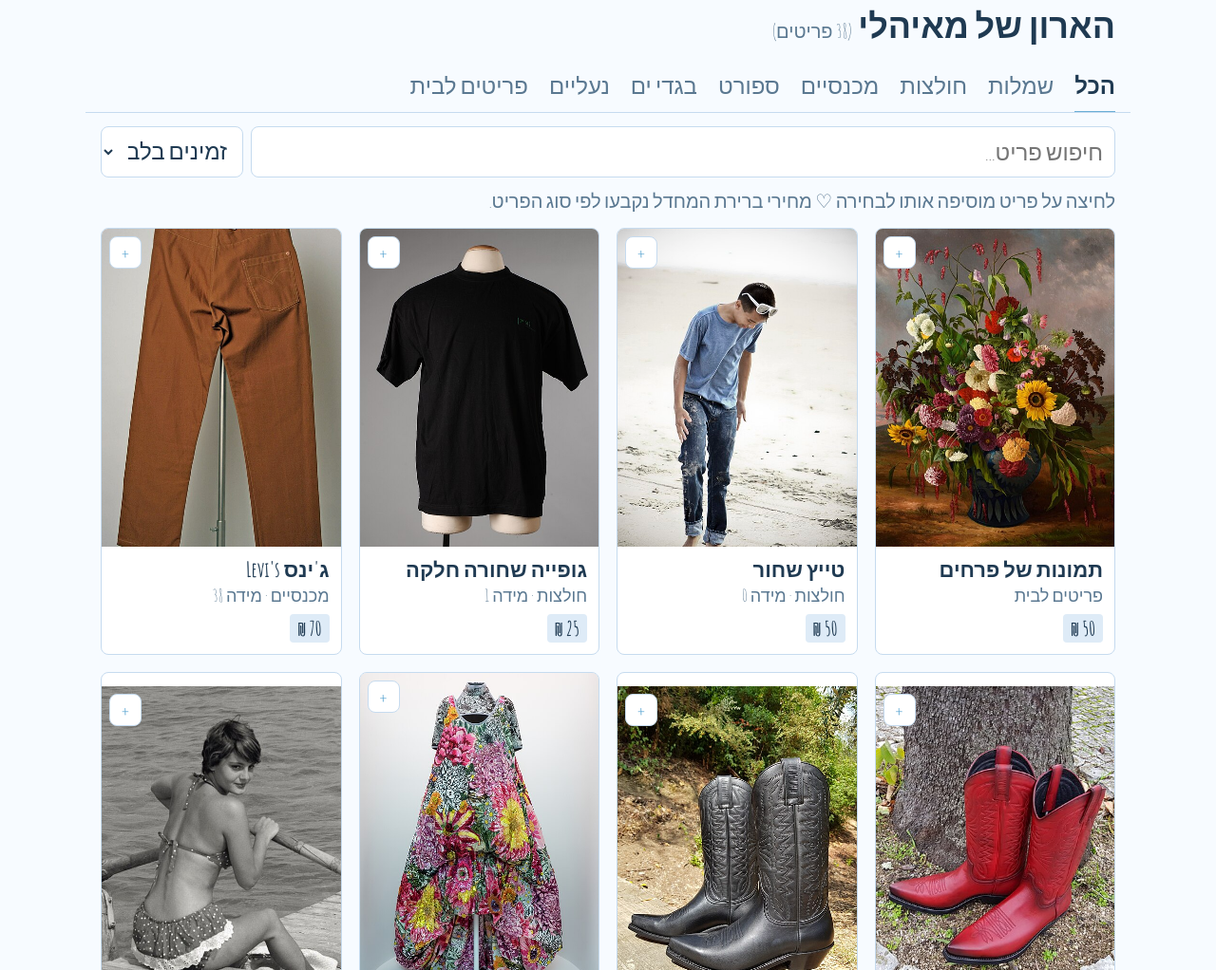
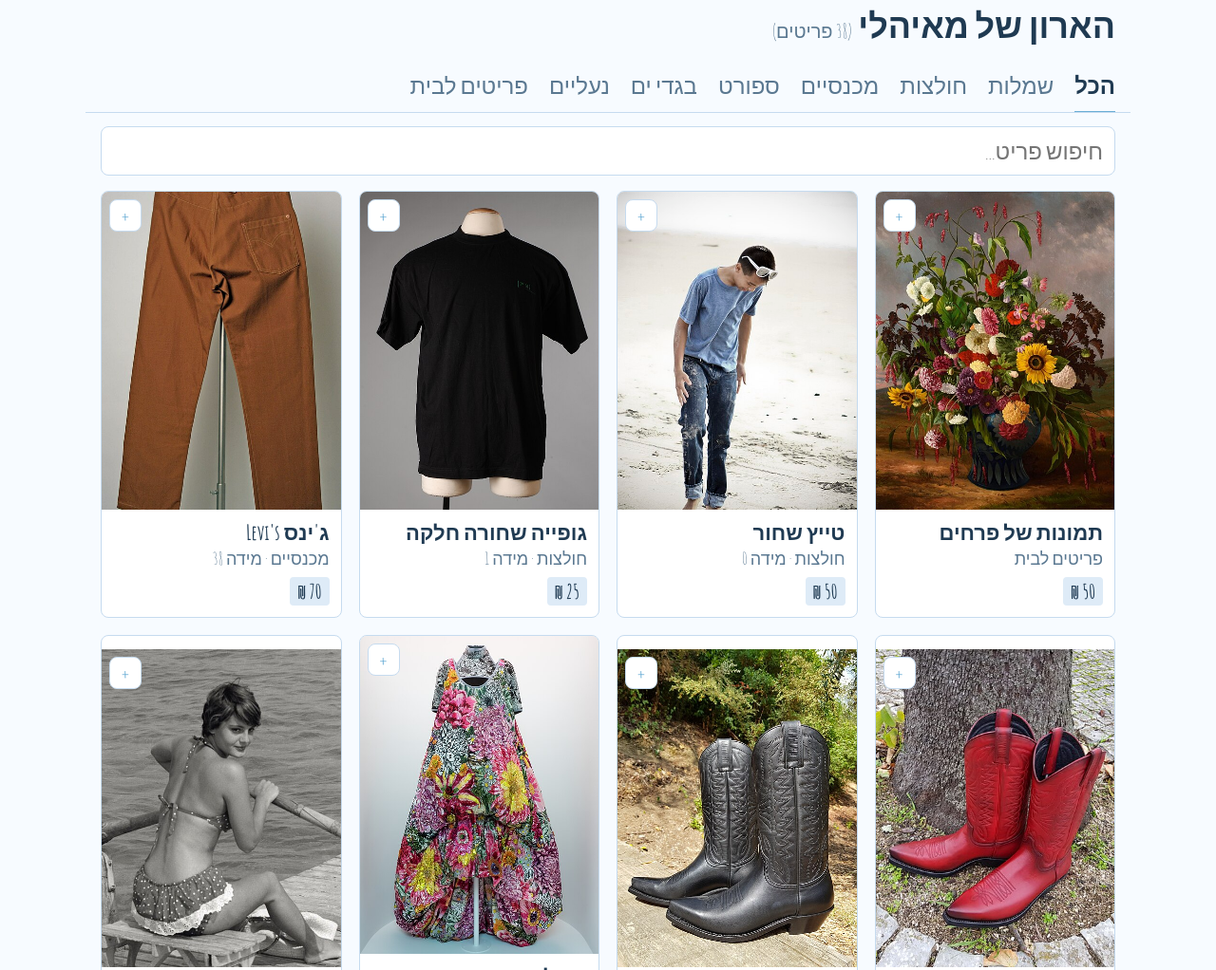
Before and after one commit to asafr93-rosa/mayalee-clothes, a plain HTML site: page index.html in a window 1280 px wide. Shown: the part 818-1840 px from the top of the page at 95% size. Drawn offline with Linux system fonts and the light colour scheme.

Commit message:
Remove footer tagline, availability filter and hint text
Co-Authored-By: Claude Opus 5.5 <noreply@anthropic.com>

```diff
--- a/app.js
+++ b/app.js
@@ -18,7 +18,6 @@
     $("categories").appendChild(b);
   });
 
-  $("availability").onchange = (e) => { state.availability = e.target.value; render(); };
   $("search").oninput = (e) => { state.q = e.target.value.trim(); render(); };
   $("clear").onclick = () => { state.selected.clear(); render(); };
   $("send").onclick = send;
--- a/index.html
+++ b/index.html
@@ -27,14 +27,7 @@
 
       <div class="filters">
         <input id="search" type="search" placeholder="חיפוש פריט..." enterkeyhint="search" />
-        <select id="availability" aria-label="זמינות">
-          <option value="available">זמינים בלבד</option>
-          <option value="all">כל הפריטים</option>
-          <option value="sold">נמכרו</option>
-        </select>
       </div>
-
-      <p class="hint">לחיצה על פריט מוסיפה אותו לבחירה ♡ מחירי ברירת המחדל נקבעו לפי סוג הפריט.</p>
 
       <div class="grid" id="grid"></div>
       <p class="empty" id="empty" hidden>לא נמצאו פריטים</p>
@@ -42,7 +35,6 @@
 
     <footer>
       <a id="chat" class="chat" target="_blank" rel="noopener">דברי איתי בוואטסאפ ♡</a>
-      <p>A second chance. ♡</p>
     </footer>
   </main>
 
--- a/styles.css
+++ b/styles.css
@@ -89,7 +89,7 @@ h2 small { font-size: 20px; color: var(--muted); font-weight: 400; }
 }
 .chip.active { color: var(--ink); border-bottom-color: var(--c1); font-weight: 700; }
 
-.filters { display: flex; gap: 8px; margin: 14px 0 8px; }
+.filters { display: flex; gap: 8px; margin: 14px 0 16px; }
 .filters input { flex: 1; min-width: 0; }
 select, input[type="search"] {
   font: inherit; font-size: 24px; color: var(--ink);
```
